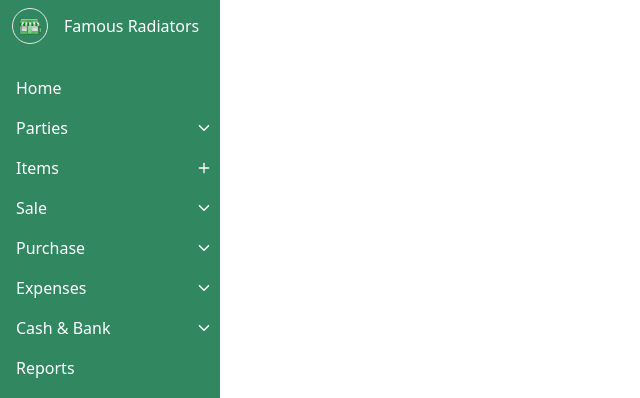
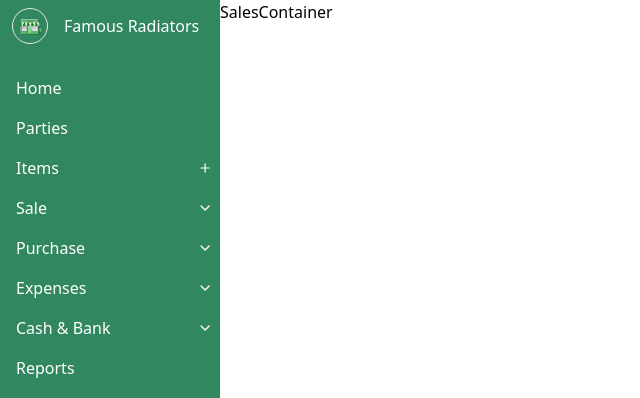
Before and after one commit to sakir456/GST-Billing-App-with-stock-managment-system, a React (Vite) app in the folder frontend/: page /sales in a window 1280 px wide. Shown: the top 398 px of the page, without its empty margins (0-640 px from the left). Built offline with nearby package versions, Linux system fonts and the light colour scheme; sample sign-in values are in the browser's storage.

Commit message:
searchfunctionalty in parties container

```diff
--- a/frontend/src/components/Home.jsx
+++ b/frontend/src/components/Home.jsx
@@ -2,7 +2,7 @@
 import Dashboard from "./Dashboard/Dashboard";
 import ItemsContainer from "./ItemsContainer/ItemsContainer";
 import PartiesContainer from "./parties/PartiesContainer";
-
+import SalesContainer from "./sales/SalesContainer";
 import Sidebar from "./Sidebar"
 import { Routes, Route } from 'react-router-dom';
 
@@ -18,6 +18,7 @@ const Home = () => {
           <Route path="/" element={<Dashboard/>} />
           <Route path="/items" element={<ItemsContainer />} />
           <Route path="/parties" element={<PartiesContainer />} />
+          <Route path="/sales" element={<SalesContainer />} />
         </Routes>
       </div>
     </div>
--- a/frontend/src/components/Sidebar.jsx
+++ b/frontend/src/components/Sidebar.jsx
@@ -15,7 +15,7 @@ const Sidebar = () => {
   const toggleItem = (item) => {
     if (expandedItem === item) {
       setExpandedItem(null);
-      isParty(false)
+
     } else {
       setExpandedItem(item);
     }
@@ -29,52 +29,60 @@ const Sidebar = () => {
       </div>
       <ul className="text-white">
         <li className="flex items-center justify-between py-2 pl-4 hover:bg-customLightGreen hover:border-l-4 hover:border-white cursor-pointer">
-        <Link to="/" className="w-full h-full flex items-center">
+        <Link to="/"
+        className="w-full h-full flex items-center" onClick={() => isParty(false)}>
             <span>Home</span>
           </Link>
         </li>
+        <Link to="/parties"
+         className="w-full  flex items-center py-2 pl-4 hover:border-l-4 hover:border-white hover:bg-customLightGreen " >
+        <li className=" w-full h-full    ">
+        <span className="w-full h-full">Parties</span>
+        </li>
+        </Link>
 
-        <li className="hover:bg-customLightGreen hover:border-l-4 hover:border-white py-2 pl-4">
-          <Link to="/parties" onClick={() => toggleItem('parties')} className="w-full h-full flex items-center justify-between" >
-            <span>Parties</span>
-            {expandedItem === 'parties' ? <IoIosArrowUp className="mr-2" /> : <IoIosArrowDown className="mr-2" />}
-          </Link>
+        <Link to="/items"
+        className="w-full flex items-center  py-2 pl-4 hover:border-l-4 hover:border-white hover:bg-customLightGreen" onClick={()=> isAddingItem(false)}>
+        <li className="w-full h-full flex  items-center">
+           <span className="w-full h-full">Items</span>
+            <FiPlus className="mr-2" />
+          </li>
+        </Link>
+
+        <Link to="/sales" onClick={() => toggleItem('sale')}
+        className="w-full flex items-center  py-2 pl-4 hover:border-l-4 hover:border-white hover:bg-customLightGreen">
+        <li className="w-full h-full flex  items-center">
+         <span className="w-full h-full">Sale</span>
+            {expandedItem === 'sale' ? <IoIosArrowUp className="mr-2" /> : <IoIosArrowDown className="mr-2" />}
         </li>
+        </Link>
 
-        <li className="hover:bg-customLightGreen hover:border-l-4 hover:border-white py-2 pl-4">
-          <Link to="/items" className="w-full h-full flex items-center justify-between" onClick={()=> isAddingItem(false)}>
-            <span>Items</span>
-            <FiPlus className="mr-2" />
-          </Link>
+        <Link to="/purchase" onClick={() => toggleItem('purchase')}
+         className="w-full flex items-center  py-2 pl-4 hover:border-l-4 hover:border-white hover:bg-customLightGreen">
+        <li className="w-full h-full flex  items-center">
+
+            <span className="w-full h-full">Purchase</span>
+            {expandedItem === 'purchase' ? <IoIosArrowUp className="mr-2" /> : <IoIosArrowDown className="mr-2" />}
+
         </li>
+        </Link>
 
-        <li className="hover:bg-customLightGreen hover:border-l-4 hover:border-white py-2 pl-4">
-          <button onClick={() => toggleItem('sale')} className="w-full h-full flex items-center justify-between">
-            <span>Sale</span>
-            {expandedItem === 'sale' ? <IoIosArrowUp className="mr-2" /> : <IoIosArrowDown className="mr-2" />}
-          </button>
+        <Link to="/expenses" onClick={() => toggleItem('expenses')}
+         className="w-full flex items-center  py-2 pl-4 hover:border-l-4 hover:border-white hover:bg-customLightGreen">
+        <li className="w-full h-full flex  items-center">
+           <span className="w-full h-full">Expenses</span>
+            {expandedItem === 'expenses' ? <IoIosArrowUp className="mr-2" /> : <IoIosArrowDown className="mr-2" />}
+         </li>
+        </Link>
+
+        <Link to="/cash&bank" onClick={() => toggleItem('cash')}
+        className="w-full flex items-center  py-2 pl-4 hover:border-l-4 hover:border-white hover:bg-customLightGreen">
+        <li className="w-full h-full flex  items-center">
+
+<span className="w-full h-full">Cash & Bank</span>
+            {expandedItem === 'cash' ? <IoIosArrowUp className="mr-2" /> : <IoIosArrowDown className="mr-2" />}
         </li>
-
-        <li className="hover:bg-customLightGreen hover:border-l-4 hover:border-white py-2 pl-4">
-          <button onClick={() => toggleItem('purchase')} className="w-full h-full flex items-center justify-between">
-            <span>Purchase</span>
-            {expandedItem === 'purchase' ? <IoIosArrowUp className="mr-2" /> : <IoIosArrowDown className="mr-2" />}
-          </button>
-        </li>
-
-        <li className="hover:bg-customLightGreen hover:border-l-4 hover:border-white py-2 pl-4">
-          <button onClick={() => toggleItem('expenses')} className="w-full h-full flex items-center justify-between">
-            <span>Expenses</span>
-            {expandedItem === 'expenses' ? <IoIosArrowUp className="mr-2" /> : <IoIosArrowDown className="mr-2" />}
-          </button>
-        </li>
-
-        <li className="hover:bg-customLightGreen hover:border-l-4 hover:border-white py-2 pl-4">
-          <button onClick={() => toggleItem('cash')} className="w-full h-full flex items-center justify-between">
-            <span>Cash & Bank</span>
-            {expandedItem === 'cash' ? <IoIosArrowUp className="mr-2" /> : <IoIosArrowDown className="mr-2" />}
-          </button>
-        </li>
+        </Link>
 
         <li className="flex items-center justify-between py-2 pl-4 hover:bg-customLightGreen hover:border-l-4 hover:border-white cursor-pointer">
           <span>Reports</span>
--- a/frontend/src/components/parties/PartiesMainContainer.jsx
+++ b/frontend/src/components/parties/PartiesMainContainer.jsx
@@ -5,12 +5,13 @@ import usePartyStore from "../../zustand/usePartyStore"
 import useGetParties from "../../hooks/parties/useGetParties"
 import LoadingSpinnerNew from "../LoadingSpinnerNew"
 import useDeleteParty from "../../hooks/parties/useDeleteParty"
-
+import { useState } from "react";
 
 const PartiesMainContainer = () => {
     const {setIsParty,  setIsUpdatePartyForm, setPartyData} = usePartyStore();
     const { parties, loading, fetchParties } = useGetParties();
     const { deleteParty, isLoading } = useDeleteParty()
+    const [searchQuery,setSearchQuery] = useState("")
 
     const handleAddPartyButton = () => {
       setIsParty(true)
@@ -33,6 +34,14 @@ const PartiesMainContainer = () => {
         }
       }
     }
+    const handleSearchInputChange = (e) => {
+      setSearchQuery(e.target.value)
+    }
+
+    const filteredItems = parties.filter(party =>
+      party.partyName.toLowerCase().includes(searchQuery.toLowerCase())
+    )
+
   return (
     <div>
    {loading || isLoading ? (
@@ -45,7 +54,10 @@ const PartiesMainContainer = () => {
             <p className="font-medium">Parties List</p>
           </div>
           <div className="flex gap-5">
-            <input type="search" placeholder="Search" className="py-1 pl-3 bg-gray-100 outline-none text-sm"/>
+            <input type="search" placeholder="Search" className="py-1 pl-3 w-60 bg-gray-100 outline-none text-sm"
+             value={searchQuery}
+             onChange={handleSearchInputChange}
+            />
             <button className="flex items-center px-2 py-1 bg-customLightGreen text-white rounded-md" onClick={handleAddPartyButton} >
               + Add Party
             </button>
@@ -61,8 +73,8 @@ const PartiesMainContainer = () => {
 
           </div>
 
-          {
-            parties.map((party) => (
+          { filteredItems &&
+            filteredItems.map((party) => (
               <div className="flex h-10 px-2 items-center border border-b-2 border-x-2 border-gray-300" key={party._id}>
                 <div className="w-1/4 text-center">{party.partyName}</div>
                 <div className="w-1/4 text-center"> To Collect</div>
@@ -70,11 +82,11 @@ const PartiesMainContainer = () => {
                 <div className="w-1/4 h-full flex justify-center gap-3 text-center relative">
                   <button className="text-center group" onClick={() => handleUpdatePartyButton(party)} >
                     <LuPencil />
-                    <span className="absolute hidden group-hover:block -bottom-4 left-14 bg-customLightGreen text-white text-xs rounded py-1 px-2">Edit</span>
+                    <span className="absolute hidden group-hover:block -bottom-4 left-24 bg-customLightGreen text-white text-xs rounded py-1 px-2">Edit</span>
                   </button>
                   <button className="text-center group" onClick={() => handleDeletePartyButton(party._id)} >
                     <FaRegTrashAlt />
-                    <span className="absolute hidden group-hover:block -bottom-4 right-9 bg-customLightGreen text-white text-xs rounded py-1 px-2">Delete</span>
+                    <span className="absolute hidden group-hover:block -bottom-4 right-20 bg-customLightGreen text-white text-xs rounded py-1 px-2">Delete</span>
                   </button>
                 </div>
                 </div>
--- /dev/null
+++ b/frontend/src/components/sales/SalesContainer.jsx
@@ -0,0 +1,9 @@
+
+
+const SalesContainer = () => {
+  return (
+    <div>SalesContainer</div>
+  )
+}
+
+export default SalesContainer
--- a/frontend/src/pages/AddPartyForm.jsx
+++ b/frontend/src/pages/AddPartyForm.jsx
@@ -2,6 +2,7 @@ import { RxCross1 } from "react-icons/rx"
 import usePartyStore from "../zustand/usePartyStore"
 import useAddParty from "../hooks/parties/useAddParty";
 import useUpdateParty from "../hooks/parties/useUpdateParty";
+import LoadingSpinnerNew from "../components/LoadingSpinnerNew";
 
 
 
@@ -39,9 +40,14 @@ const AddPartyForm = () => {
      setIsParty(false)
 
   }
+  const isSaveDisabled = !partyData.partyName || partyData.partyName.trim()==="";
 
   return (
-    <form className= "px-10 py-5 " onSubmit={isUpdatePartyForm ? handleUpdatePartyForm : handleSubmitForm}>
+    <div>
+    { loading || isLoading ? (
+      <LoadingSpinnerNew />
+    ) : (
+       <form className= "px-10 py-5 " onSubmit={isUpdatePartyForm ? handleUpdatePartyForm : handleSubmitForm}>
     <div className="flex justify-between text-lg font-medium  ">
     <div className="">{isUpdatePartyForm ? "Update Party" : "Add Party"}</div>
     <RxCross1 className="mr-3 cursor-pointer"  onClick={() => setIsParty(false)}/>
@@ -100,10 +106,15 @@ const AddPartyForm = () => {
         />
     </div>
     <div className="text-end mt-40">
-      <button className="  items-center px-4 py-2  bg-customLightGreen text-white rounded-md">{isUpdatePartyForm ? "Update" : "Save"}</button>
+      <button className={`mt-8 items-center px-4 py-2 text-white rounded-md
+        ${isSaveDisabled ? "bg-gray-400" : "bg-customLightGreen"} `} disabled={isSaveDisabled}>
+      {isUpdatePartyForm ? "Update" : "Save"}
+      </button>
      </div>
 
     </form>
+    ) }
+  </div>
   )
 }
 
--- a/frontend/src/pages/ProductsPage.jsx
+++ b/frontend/src/pages/ProductsPage.jsx
@@ -58,7 +58,7 @@ const ProductsPage = () => {
                 <p className="font-medium">Inventory Management</p>
               </div>
               <div className="flex gap-5">
-                <input type="search" placeholder="Search" className="py-1 pl-3 bg-gray-100 outline-none text-sm"
+                <input type="search" placeholder="Search" className="py-1 pl-3 w-60 bg-gray-100 outline-none text-sm"
                 value={searchQuery}
                 onChange={handleSearchInputChange}
                  />
```
